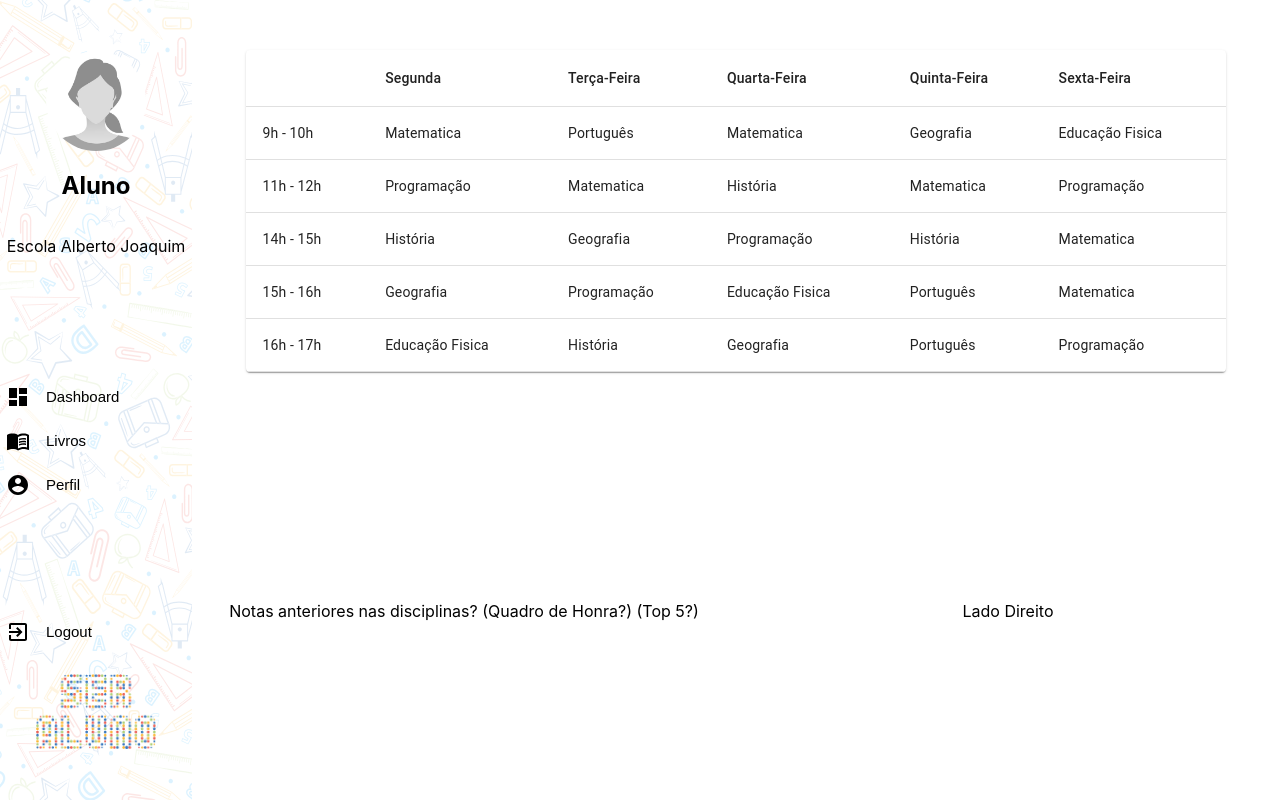
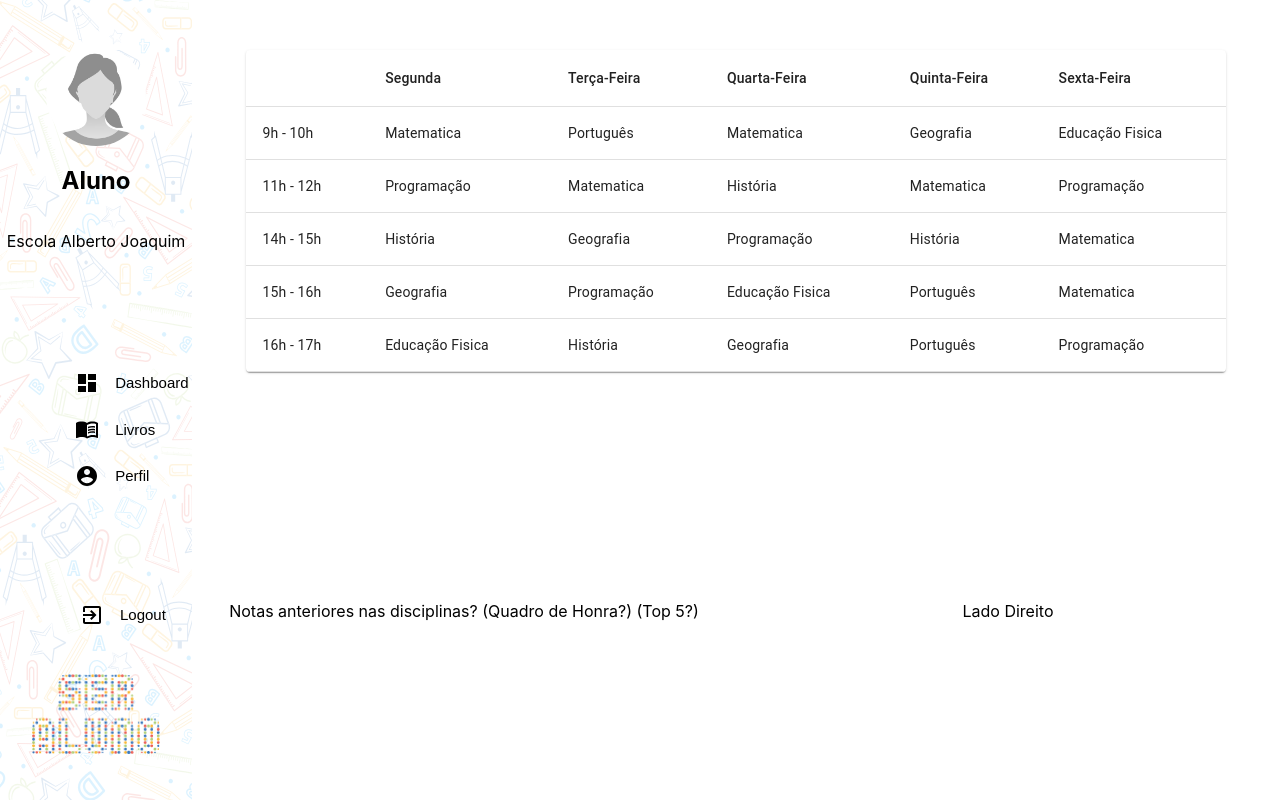
Before and after one commit to Ritipu/Ser-Aluno, a React (Create React App) app in the folder FrontEnd/: page / in a window 1280 px wide. Both pictures are taken after a click on the button "LOGIN". Built offline with nearby package versions, Linux system fonts and the light colour scheme; no server answers.

Commit message:
chore: menu-css | aligns and fixes
chore: menu-css | aligns and fixes

```diff
--- a/FrontEnd/src/App.css
+++ b/FrontEnd/src/App.css
@@ -37,7 +37,7 @@
   height: 3.5rem;
   margin-right: 0.5rem;
   width: 8rem;
-  font-size: 0.9rem;
+  font-size: 1rem;
   font-weight: 700;
   text-transform: uppercase;
   border-radius: 2px;
--- a/FrontEnd/src/css/menu.css
+++ b/FrontEnd/src/css/menu.css
@@ -1,4 +1,5 @@
 .aluno {
+    width: 100%;
     text-align: center;
 }
 
@@ -10,22 +11,86 @@
     width: 100%;
 }
 
-.btnMenu {
+.btnMenu1 {
     display: flex;
     flex-direction: row;
     align-items: center;
     width:100%;
-    padding-top: 10px;
-    padding-bottom: 10px;
+    padding:0.7rem 0 0.7rem 4.7rem;
     font-size:15px;
     border: 0;
     background: none;
+    background: linear-gradient(to left, rgba(255,255,255,0) 50%, #ec6055 50%) right;
+    background-size: 200%;
+    transition: .2s ease-out;
 }
 
-.btnMenu:hover {
-    background-color: #ec6055;
+.btnMenu2 {
+    display: flex;
+    flex-direction: row;
+    align-items: center;
+    width:100%;
+    padding:0.7rem 0 0.7rem 4.7rem;
+    font-size:15px;
+    border: 0;
+    background: none;
+    background: linear-gradient(to left, rgba(255,255,255,0) 50%, #3A79BD 50%) right;
+    background-size: 200%;
+    transition: .2s ease-out;
 }
 
+.btnMenu3 {
+    display: flex;
+    flex-direction: row;
+    align-items: center;
+    width:100%;
+    padding:0.7rem 0 0.7rem 4.7rem;
+    font-size:15px;
+    border: 0;
+    background: none;
+    background: linear-gradient(to left, rgba(255,255,255,0) 50%, #AFD079 50%) right;
+    background-size: 200%;
+    transition: .2s ease-out;
+}
+
+.btnMenu4 {
+    display: flex;
+    flex-direction: row;
+    align-items: center;
+    width:100%;
+    padding:0.7rem 0 0.7rem 5rem;
+    font-size:15px;
+    border: 0;
+    background: none;
+    background: linear-gradient(to left, rgba(255,255,255,0) 50%, #FAB735 50%) right;
+    background-size: 200%;
+    transition: .2s ease-out;
+}
+
+.btnMenu1:hover {
+    cursor: pointer;
+    background-position: left;
+    color: white;
+}
+.btnMenu2:hover {
+    cursor: pointer;
+    background-position: left;
+    color: white;
+}
+.btnMenu3:hover {
+    cursor: pointer;
+    background-position: left;
+    color: white;
+}
+.btnMenu4:hover {
+    cursor: pointer;
+    background-position: left;
+    color: white;
+}
 .btnMenuIcon {
     margin-right: 1rem;
 }
+
+.rodapeLogo {
+    margin-top: 1rem;
+}
--- a/FrontEnd/src/css/plataforma.css
+++ b/FrontEnd/src/css/plataforma.css
@@ -10,10 +10,9 @@
 .colEsq {
     display:flex;
     flex-direction: column;
-    align-items: center;
+    justify-content: space-around;
     height: 100vh;
     width: 15%;
-    justify-content: space-around;
     background-image: url(bgMenu.svg);
     background-repeat: no-repeat;
     background-size: cover;
--- a/FrontEnd/src/pages/menu.jsx
+++ b/FrontEnd/src/pages/menu.jsx
@@ -19,16 +19,16 @@ export default class Menu extends React.Component {
 					</div>
 
 					<div className="controlos">
-						<button className="btnMenu" onClick={this.props.dashboard}>{<Dashboard className="btnMenuIcon"/>}Dashboard</button>
-						<button className="btnMenu" onClick={this.props.homePageLivros}>{<MenuBook className="btnMenuIcon"/>}Livros</button>
-						<button className="btnMenu" onClick={this.props.perfil}>{<AccountCircle className="btnMenuIcon"/>}Perfil</button>
+						<button className="btnMenu1" onClick={this.props.dashboard}>{<Dashboard className="btnMenuIcon"/>}Dashboard</button>
+						<button className="btnMenu2" onClick={this.props.homePageLivros}>{<MenuBook className="btnMenuIcon"/>}Livros</button>
+						<button className="btnMenu3" onClick={this.props.perfil}>{<AccountCircle className="btnMenuIcon"/>}Perfil</button>
 					</div>
 
 
 					<div className="rodape">
-						<button className="btnMenu" onClick={this.props.logout}>{<ExitToApp className="btnMenuIcon"/>}Logout</button>
+						<button className="btnMenu4" onClick={this.props.logout}>{<ExitToApp className="btnMenuIcon"/>}Logout</button>
 						<br />
-						<img src="/logo3.png" height="75px" alt="serAluno" />
+						<img className="rodapeLogo" src="/logo3.png" height="80px" alt="serAluno" />
 					</div>
 			</section>
 		)
```
